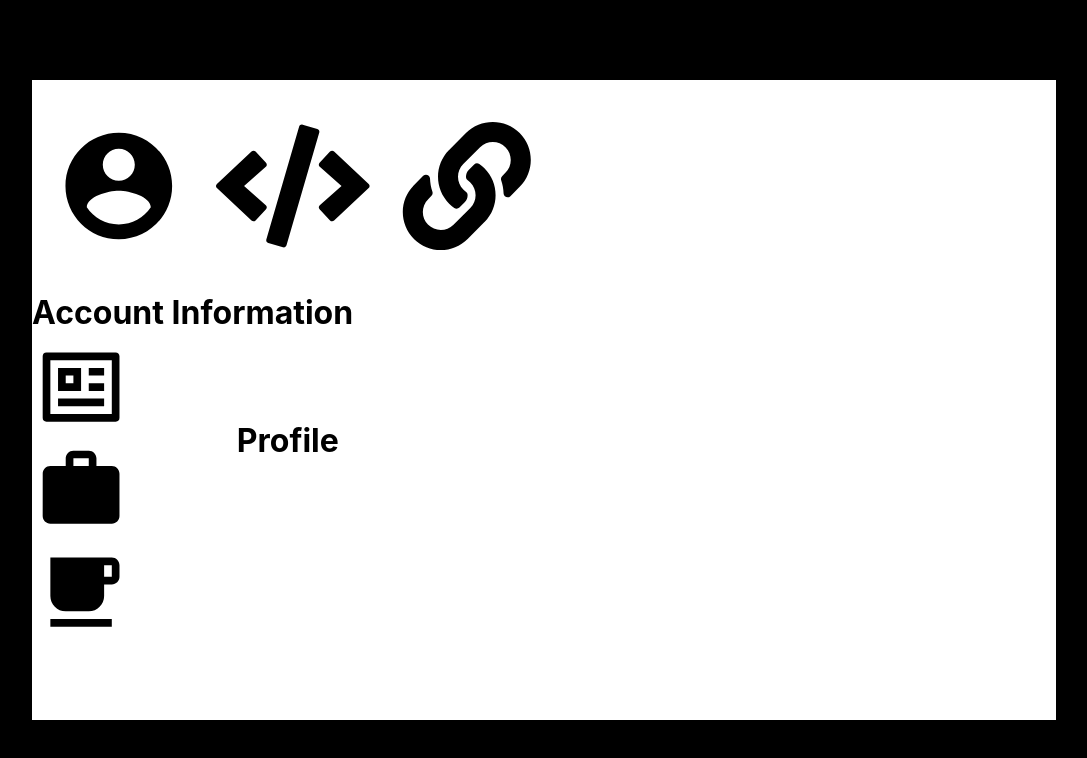
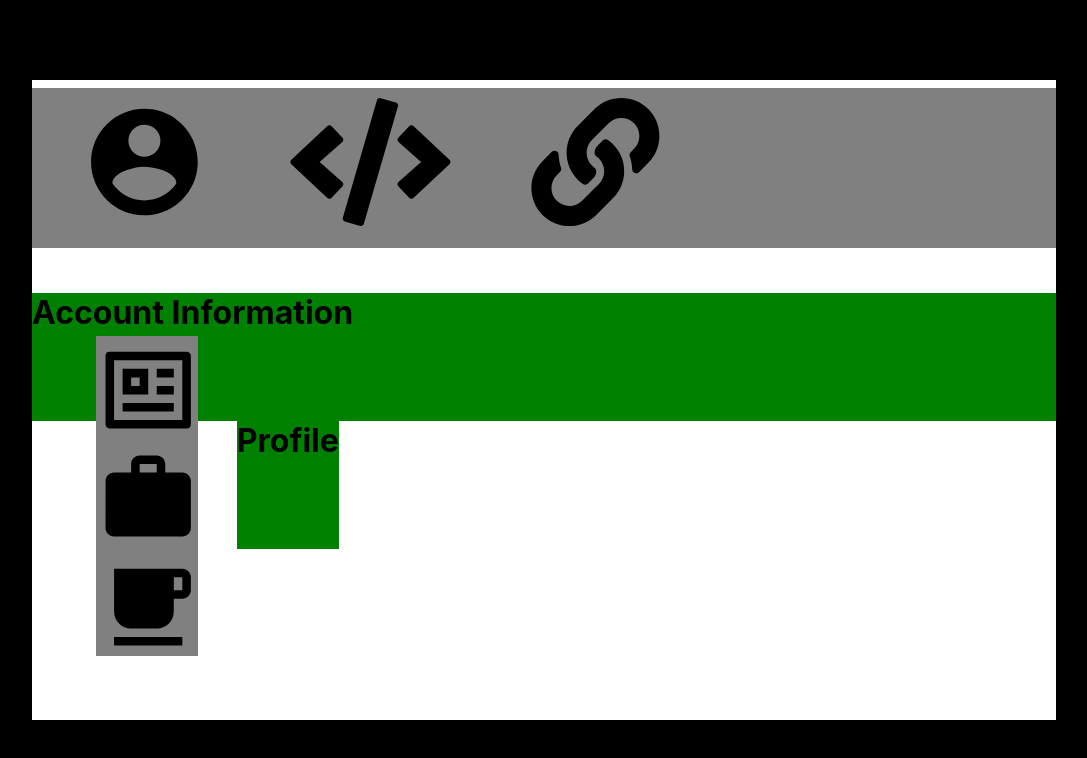
Before and after one commit to linnefromice/react_practice_animation, a React (Create React App) app in the folder pj-react-spring/: page / in a window 1280 px wide. Shown: the top 758 px of the page, without its empty margins (96-1183 px from the left). Built offline with nearby package versions, Linux system fonts and the light colour scheme.

Commit message:
modify sample - chaneg unit (%->vh, vw)

```diff
--- a/pj-react-spring/src/views/samples_react_icons.js
+++ b/pj-react-spring/src/views/samples_react_icons.js
@@ -131,6 +131,7 @@ function SampleSelectMainMenu() {
         left: "0",
         width: "100%",
         height: "20%",
+        backgroundColor: "green",
       }}>
         {iconNameList[focusedMenuIndex]}
       </h1>
@@ -152,6 +153,7 @@ function SampleSelectMainMenu() {
         top: "50%",
         left: "20%",
         height: "20%",
+        backgroundColor: "green",
       }}>
         {subMenuNameList[focusedMenuIndex][focusedSubMenuIndex]}
       </h1>
--- a/pj-react-spring/src/views/samples_react_icons.scss
+++ b/pj-react-spring/src/views/samples_react_icons.scss
@@ -14,30 +14,35 @@
 }
 .wrapperMainMenu {
   position: absolute;
-  top: 5%;
+  top: 1vh; // 5%
   left: 0;
   display: flex;
   flex-direction: row;
   align-items: flex-start;
-  width: 100%;
-  height: 20%;
+  width: 80vw; // 100%
+  height: 20vh; // 20%
+  background-color: gray;
 }
-.mainMenu {
-  padding: 1%;
-  height: 100%;
-  width: 15%;
+.wrapperMainMenu > .mainMenu {
+  position: relative;
+  padding: 1%; // 1%
+  height: 16vh; // 100%
+  width: 16vw; // 15%
 }
 .wrapperSubMenu {
   position: absolute;
-  top: 40%;
-  left: 0;
+  top: 32vh; // 40%
+  left: 5vw;
   display: flex;
   flex-direction: column;
   align-items: flex-start;
-  width: 30%;
-  height: 50%;
+  width: 8vw; // 30%
+  height: 40vh; // 50%
+  background-color: gray;
 }
 .subMenu {
-  padding: 1%;
-  width: 30%;
+  position: relative;
+  padding: 1%; // 1%
+  width: 8vw; // 30%
+
 }
```
